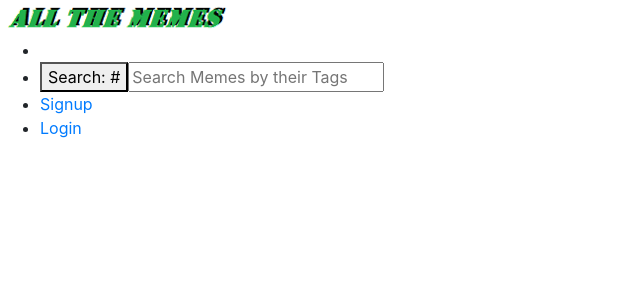
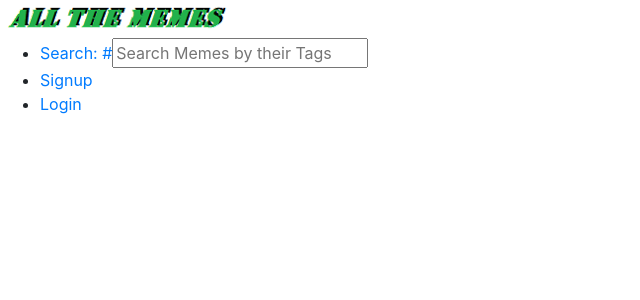
Before and after one commit to Dizzion/AllTheMemesFront, a React (Create React App) app: page / in a window 1280 px wide. Shown: the top 300 px of the page, without its empty margins (0-640 px from the left). Built offline with nearby package versions, Linux system fonts and the light colour scheme.

Commit message:
refactored components to use user from useState

```diff
--- a/src/components/Header.js
+++ b/src/components/Header.js
@@ -1,21 +1,15 @@
-import React, { Component } from 'react'
-import AuthService from '../service/AuthService'
+import React from 'react'
 import './Header.scss'
 import { Link } from 'react-router-dom'
 
-export default class Header extends Component {
-    state = {
-        search: ""
+const Header = (props) => {
+
+    let search = ''
+
+    const handleChange = (e) => {
+        [e.target.name] = e.target.value
     }
 
-    handleChange = (e) => {
-        this.setState({
-            [e.target.name]: e.target.value
-        })
-    }
-
-    render() {
-        const user = JSON.parse(sessionStorage.getItem("user"))
     return (
         <header>
             <div className="logo">
@@ -23,27 +17,24 @@ export default class Header extends Component {
             </div>
             <div className="routes">
                 <ul>
-                        { user ?
-                            <li><Link to={'/memes/new'}>Add a Meme!</Link></li>
-                        :
-                            <li/>
-                        }
 
                     <li>
-                            <Link to={`/memes/search`}>
-                                <button href={`/memes/search/${this.state.search}`}>Search: #</button>
-                            </Link>
+                        <Link to={search ?
+                            `/memes/search/${search}`
+                            :
+                            `/memes`}>Search: #</Link>
                         <input type="text"
                             name="search"
-                                value={this.state.search}
-                                onChange={this.handleChange}
+                            value={search}
+                            onChange={handleChange}
                             placeholder="Search Memes by their Tags" />
                     </li>
 
-                        { user ?
+                    {props.user ?
                         <>
+                            <li><Link to={'/memes/new'}>Add a Meme!</Link></li>
                             <li><Link to={'/profile'}>Profile</Link></li>
-                                <li><a href="/memes" onClick={AuthService.logout()}>Logout</a></li>
+                            <li><button onClick={props.logout}>Logout</button></li>
                         </>
                         :
                         <>
@@ -56,4 +47,4 @@ export default class Header extends Component {
         </header>
     )
 }
-}
+export default Header
--- a/src/components/ShowInfo/Hashtag.js
+++ b/src/components/ShowInfo/Hashtag.js
@@ -5,7 +5,9 @@ class Hashtag extends Component {
 
     render() {
         let tagList = this.props.tags.map((tag, i) => {
-            return <li key={i}><Link to={`/memes/search/${tag}`}>#{tag}</Link></li>
+            if (tag !== "") {
+                return <li key={i}><Link to={`/memes/search/${tag}`}>#{tag}</Link></li>
+            }
         })
 
         return (
--- a/src/components/ShowInfo/NewComment.js
+++ b/src/components/ShowInfo/NewComment.js
@@ -9,7 +9,7 @@ class NewComment extends Component {
     }
 
     componentDidMount() {
-        const user = JSON.parse(sessionStorage.getItem("user"))
+        const user = AuthService.getCurrentUser()
         if (user && user.username) {
             this.setState({
                 userPosted: user.username
```
Lines whose indentation alone changed are shown as unchanged.
